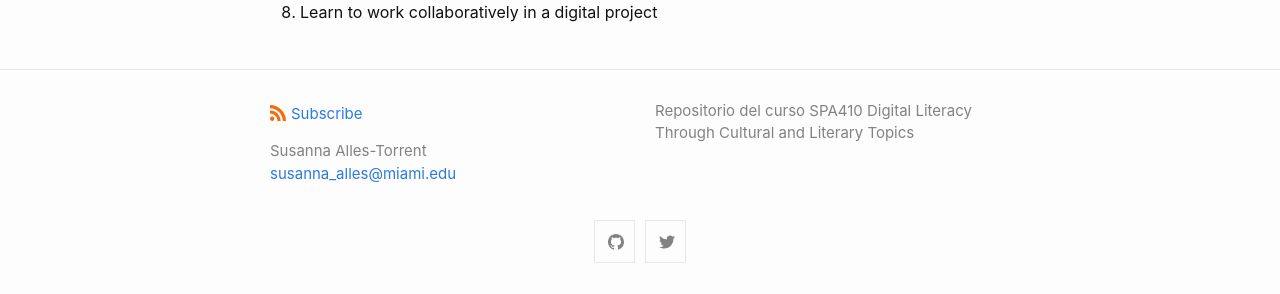
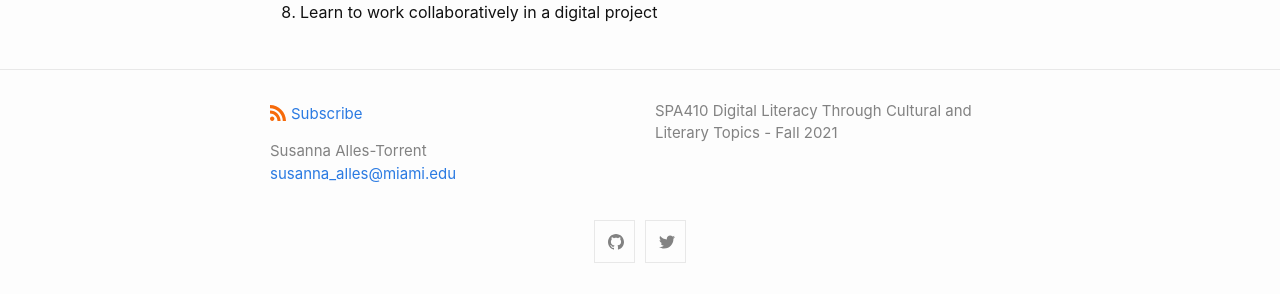
Before and after one commit to susannalles/SPA410, a Jekyll site: the page built from index.md, in a window 1280 px wide. Shown: the part 896-1190 px from the top of the page. Built offline with Jekyll 4.4.1, drawn with Linux system fonts in a browser that asks for light colours.

Commit message:
Update _config.yml

```diff
--- a/_config.yml
+++ b/_config.yml
@@ -3,7 +3,7 @@ author:
   name: Susanna Alles-Torrent
   email: susanna_alles@miami.edu
 description: > # this means to ignore newlines until "show_excerpts:"
-  Repositorio del curso SPA410 Digital Literacy Through Cultural and Literary Topics
+  SPA410 Digital Literacy Through Cultural and Literary Topics - Fall 2021
 
 show_excerpts: false # set to true to show excerpts on the homepage
 
```
